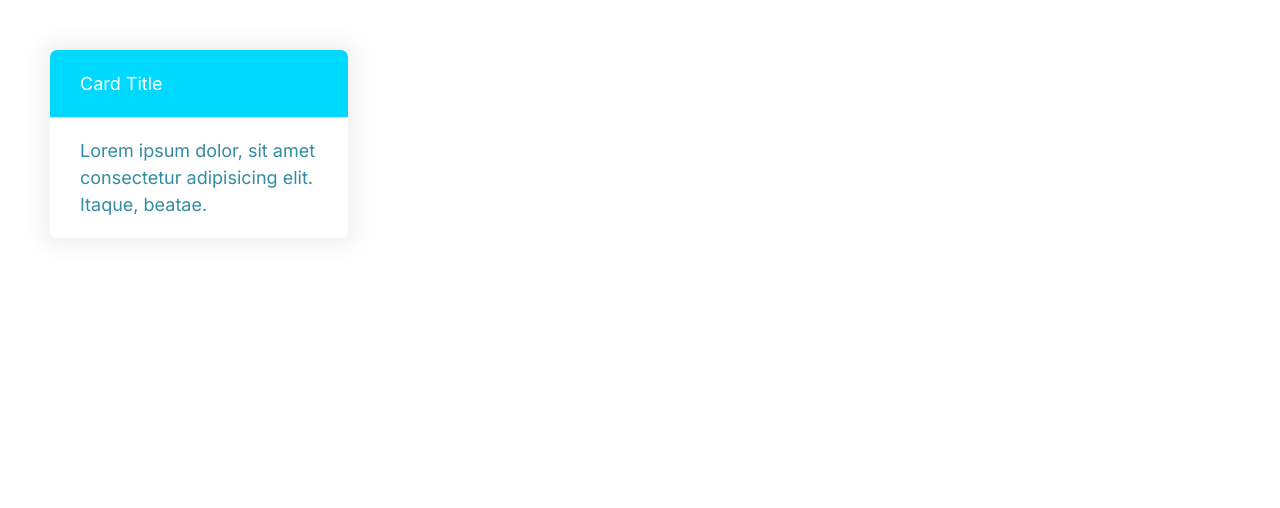
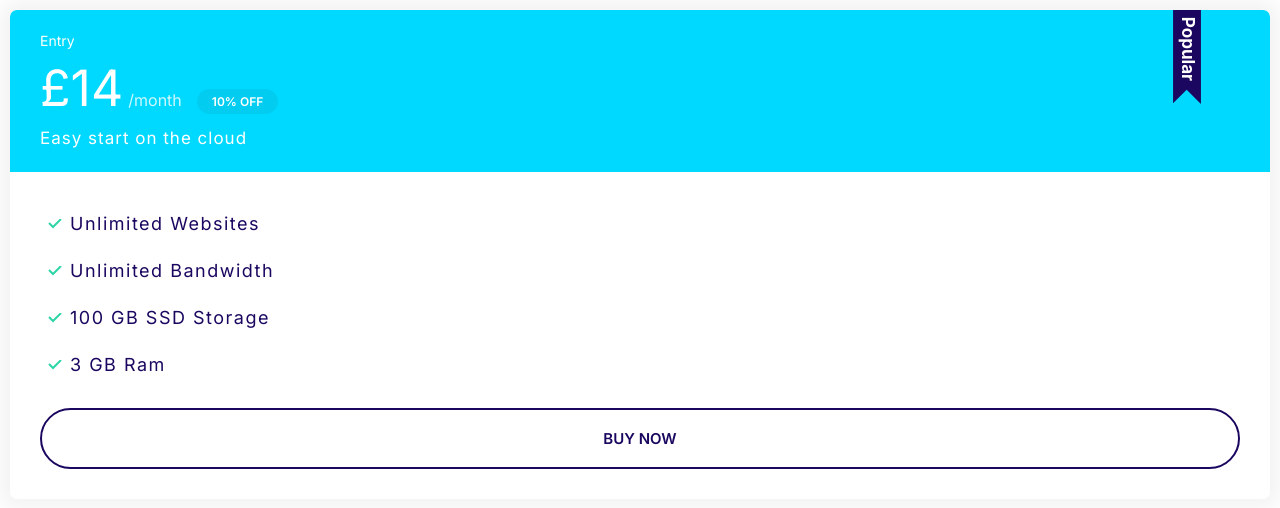
Before and after one commit to Matthew-Elliott91/moshify-learning, a plain HTML site: page index.html in a window 1280 px wide. Drawn offline with Linux system fonts and the light colour scheme.

Commit message:
Defined and styled the plans component

```diff
--- a/css/styles.css
+++ b/css/styles.css
@@ -115,6 +115,7 @@ a {
 
 .badge--small {
     font-size: 1.6rem;
+    padding: 0.5rem 1.5rem;
 }
 
 @media screen and (min-width: 1024px) {
@@ -302,3 +303,71 @@ a {
     background: var(--color-secondary);
     color: #fff;
 }
+
+.card--secondary .badge--secondary {
+    background: #02cdf1;
+}
+
+/* Plans */
+
+.plan__name {
+    color: #fff;
+    margin: 0;
+    font-weight: 500;
+    font-size: 2.4rem;
+}
+
+.plan__price {
+    font-size: 6rem;
+}
+
+.plan__billing-cycle {
+    font-size: 2.4rem;
+    font-weight: 300;
+    opacity: 0.8;
+    margin-right: 1rem;
+}
+
+.plan__description {
+    font-size: 2rem;
+    font-weight: 300;
+    letter-spacing: 1px;
+    display: block;
+}
+
+.plan .list__item {
+    letter-spacing: 1.5px;
+    margin-bottom: 2rem;
+}
+
+.plan--popular .card__header {
+    position: relative;
+}
+
+.plan--popular .card__header::before {
+    content: url(../images/popular.svg);
+    width: 40px;
+    display: inline-block;
+    position: absolute;
+    top: -6px;
+    right: 5%;
+}
+
+@media screen and (min-width: 1024px) {
+    .plan__name {
+        font-size: 1.4rem;
+    }
+
+    .plan__price {
+        font-size: 5rem;
+    }
+
+    .plan__billing-cycle {
+        font-size: 1.6rem;
+    }
+
+    .plan__description {
+        font-size: 1.7rem;
+    }
+
+}
--- a/index.html
+++ b/index.html
@@ -15,12 +15,25 @@
     <title>Document</title>
   </head>
   <body>
-    <div style="width: 30%; padding: 4rem">
+    <div class="plan plan--popular">
       <div class="card card--secondary">
-        <header class="card__header">Card Title</header>
+        <header class="card__header">
+          <h3 class="plan__name">Entry</h3>
+          <span class="plan__price">£14</span>
+          <span class="plan__billing-cycle">/month</span>
+          <span class="badge badge--secondary badge--small">10% OFF</span>
+          <span class="plan__description">Easy start on the cloud</span>
+        </header>
         <div class="card__body">
-          Lorem ipsum dolor, sit amet consectetur adipisicing elit. Itaque,
-          beatae.
+          <ul class="list list--tick">
+            <li class="list__item">Unlimited Websites</li>
+            <li class="list__item">Unlimited Bandwidth</li>
+            <li class="list__item">100 GB SSD Storage</li>
+            <li class="list__item">3 GB Ram</li>
+          </ul>
+          <button class="btn btn--block btn--outline btn--block">
+            Buy Now
+          </button>
         </div>
       </div>
     </div>
```
Also changed, not shown: components/plans.html (added, +20 -0 lines), images/popular.svg (added).
